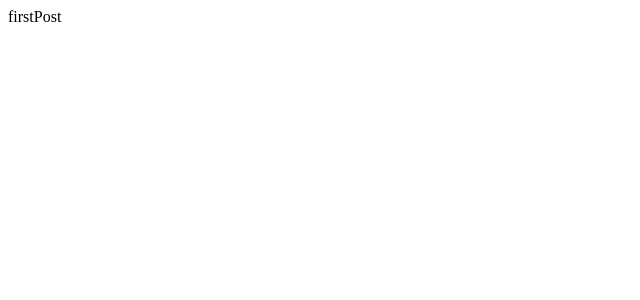
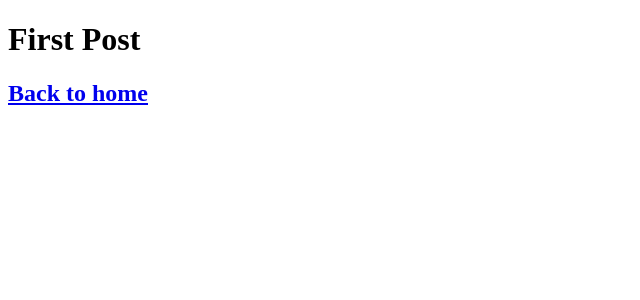
Before and after one commit to kanui624/nextjs-docs-tutorial, a Next.js app: page /posts/firstpost in a window 1280 px wide. Shown: the top 300 px of the page, without its empty margins (0-640 px from the left). Built offline with nearby package versions, Linux system fonts and the light colour scheme.

Commit message:
nextjs-docs-tut - global commit 03 - Added Link to FirstPost Page and Home Page

```diff
--- a/pages/index.js
+++ b/pages/index.js
@@ -1,4 +1,5 @@
 import Head from 'next/head';
+import Link from 'next/link';
 
 export default function Home() {
   return (
@@ -10,7 +11,10 @@ export default function Home() {
 
       <main>
         <h1 className="title">
-          Learn <a href="https://nextjs.org">Next.js!</a>
+          Read{' '}
+          <Link href="/posts/firstpost">
+            <a>this page!</a>
+          </Link>
         </h1>
 
         <p className="description">
--- a/pages/posts/firstpost.js
+++ b/pages/posts/firstpost.js
@@ -1,5 +1,16 @@
+import Link from 'next/link';
+
 const firstPost = () => {
-  return <div>firstPost</div>;
+  return (
+    <>
+      <h1>First Post</h1>
+      <h2>
+        <Link href="/">
+          <a>Back to home</a>
+        </Link>
+      </h2>
+    </>
+  );
 };
 
 export default firstPost;
```
